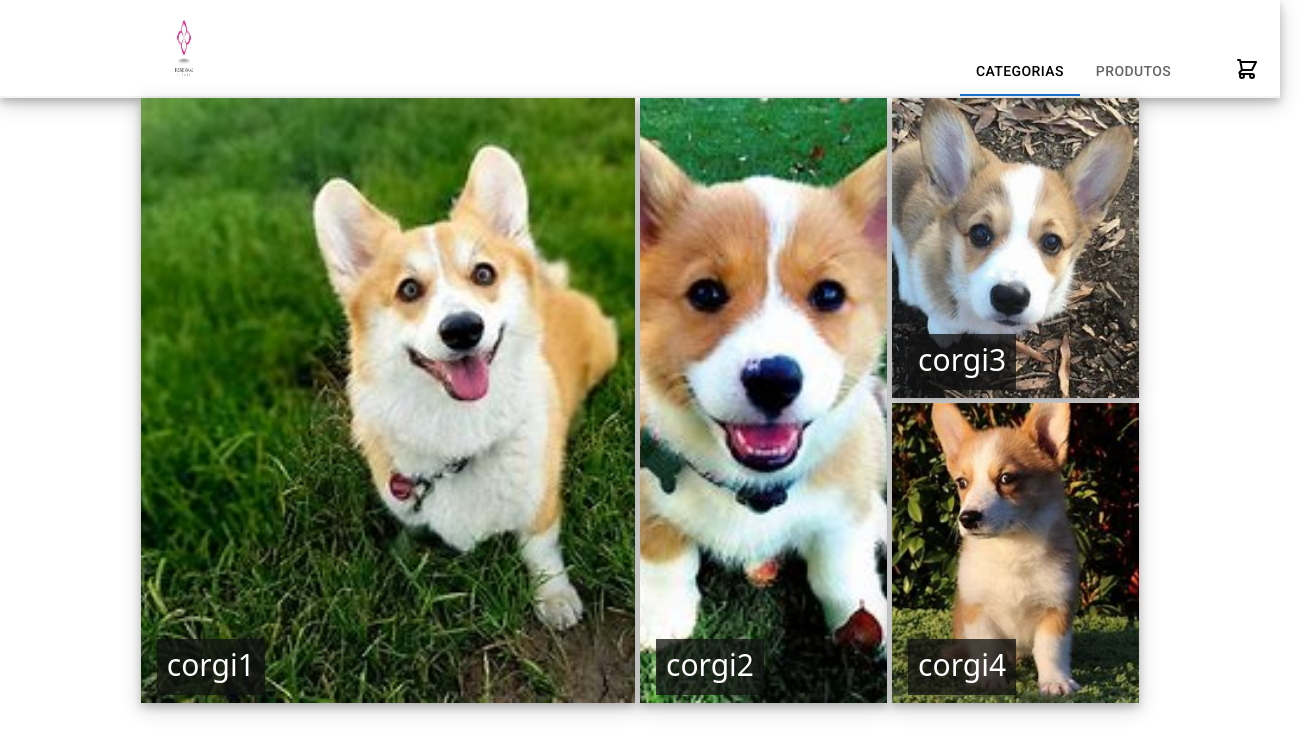
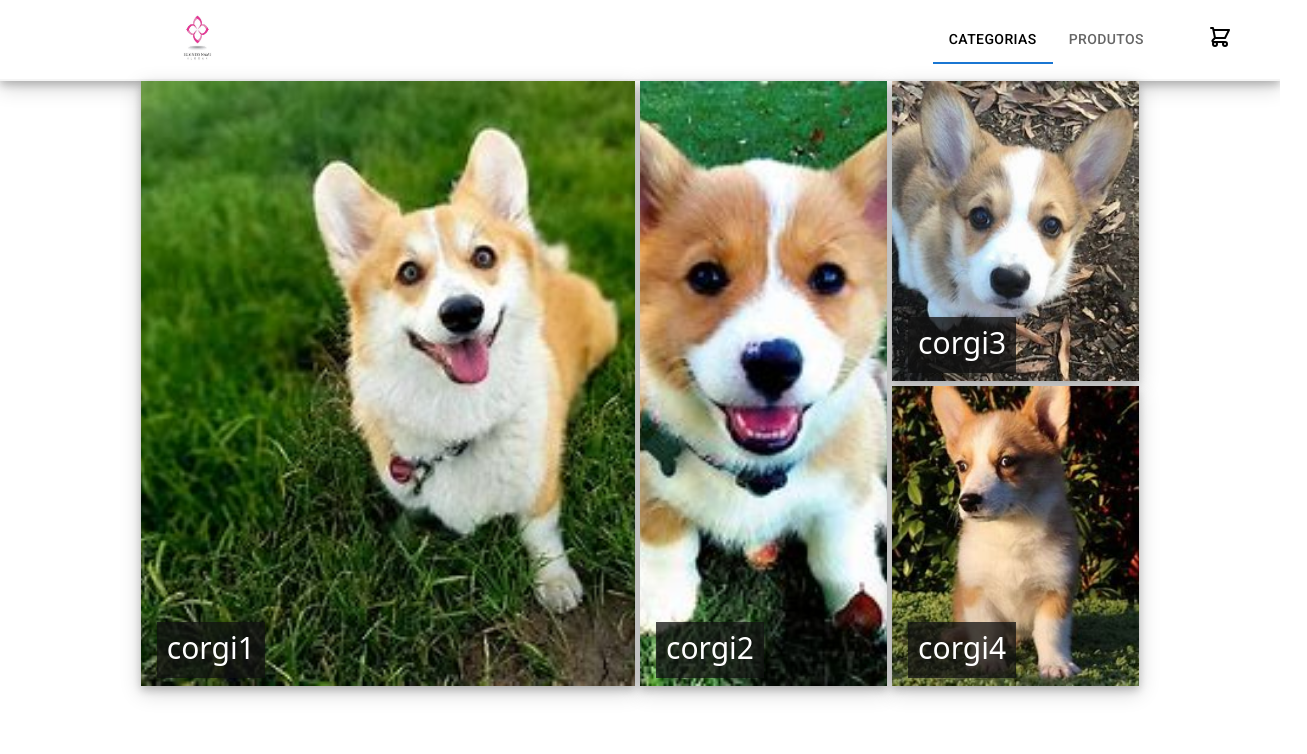
Before and after one commit to IcaroAndries/template-e-commerce, a React (Vite) app: page / in a window 1280 px wide. Shown: the top 754 px of the page, 1307 px wide, since content can reach past the window. Built offline with nearby package versions, Linux system fonts and the light colour scheme.

Commit message:
fix: ajustando navbar

```diff
--- a/src/components/header/style.sass
+++ b/src/components/header/style.sass
@@ -1,24 +1,25 @@
 .header-container
-      display: grid
+      display: flex
+      justify-content: space-between
+      align-items: center
       grid-template-areas:'logo menu-header'
       background-color: #fff
       width: 100%
-      height: 15%
+      height: auto
       border-bottom: 2px solid #f5f5f5
       box-shadow: 0 4px 8px 0 rgba(0, 0, 0, 0.2), 0 6px 20px 0 rgba(0, 0, 0, 0.19)
 
 .company-logo
-      grid-area: logo
+      a
+            width: 100%
+            height: 100%
       a img
             margin-left: 10em
             margin-top: 2ems
-            width: 30%
-            height: 100%
+            width: 75px
+            height: 75px
 
 .header-menu
-      grid-area: menu-header
-      padding-top: 3em
-      margin-left: 50em
       .inner-menu
             display: flex
       .menu-header-item
```
Also changed, not shown: src/components/header/index.tsx (indentation only).
